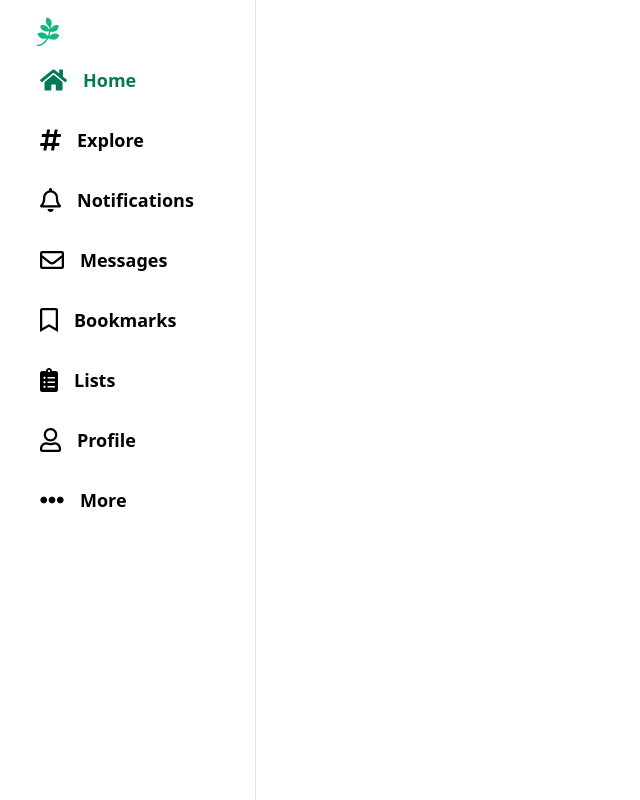
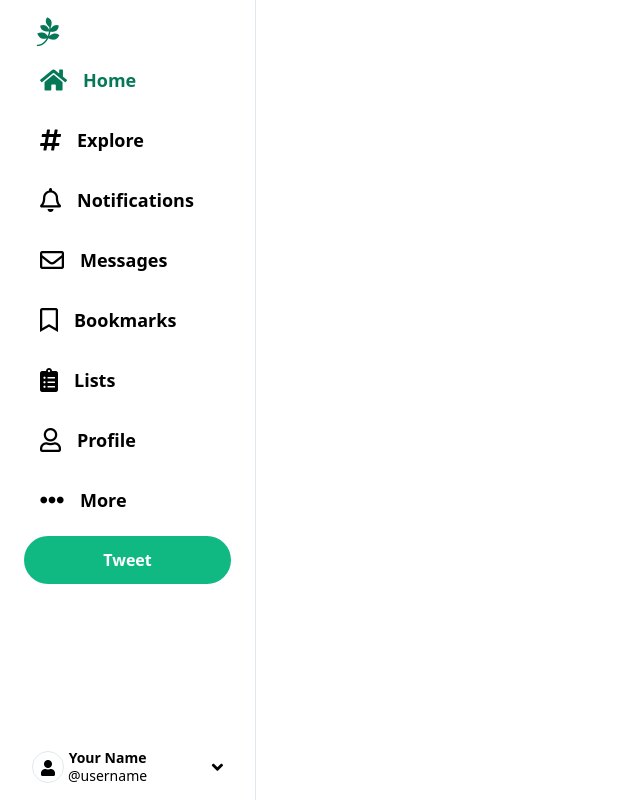
Before and after one commit to gianmarcoalessio/treeter, a Vue app: page / in a window 1280 px wide. Shown: the whole page, without its empty margins (0-640 px from the left). Built offline with nearby package versions, Linux system fonts and the light colour scheme.

Commit message:
lezione 1305

```diff
--- a/src/App.vue
+++ b/src/App.vue
@@ -1,38 +1,16 @@
 <template>
-  <div class="flex container h-screen w-full">
-    <!-- side nav -->
-    <div class="lg:w-1/5 border-r border-lighter px-2 lg:px-6 py-2 flex flex-col justify-between">
-      <div>
-        <button class="h-12 w-12 hover:bg-lightgreen text-3xl rounded-full text-green">
-          <i class="fab fa-pagelines"></i>
-        </button>
-        <div>
-          <button v-for="(tab,i) in tabs" :key="i" @click="id = tab.id" :class="`focus:outline-none hover:text-darkgreen flex items-center py-2 px-4 hover:bg-lightgreen rounded-full mr-auto mb-3 ${ id === tab.id ? 'text-darkgreen' : ''}`">
-            <i :class="`${ tab.icon } text-2xl mr-4 text-left`"></i>
-            <p class="text-lg font-semibold text-left hidden lg:block"> {{ tab.title }} </p>
-          </button>
-        </div>
-      </div>
-      <div></div>
-    </div>
-  </div>
+    <jgMain />
 </template>
 
 <script>
+
+import jgMain from  "@comp/main.vue"
 export default {
+    components: {
+        jgMain,
+    },
     data(){
         return{
-            id:"home",
-        tabs: [
-            {icon: 'fas fa-home', title: 'Home', id:'home'},
-            {icon: 'fas fa-hashtag', title: 'Explore', id: 'explore'},
-            {icon: 'far fa-bell', title: 'Notifications', id: 'notifications'},
-            {icon: 'far fa-envelope', title: 'Messages', id: 'messages'},
-            {icon: 'far fa-bookmark', title: 'Bookmarks', id: 'bookmarks'},
-            {icon: 'fas fa-clipboard-list', title: 'Lists', id: 'lists'},
-            {icon: 'far fa-user', title: 'Profile', id: 'profile'},
-            {icon: 'fas fa-ellipsis-h', title: 'More', id: 'more'}
-        ],
         }
     }
 };
--- /dev/null
+++ b/src/comp/main.vue
@@ -0,0 +1,38 @@
+<template>
+  <div class="flex container h-screen w-full">
+        <!-- side nav -->
+        <div class="lg:w-1/5 border-r border-lighter px-2 lg:px-6 py-2 flex flex-col justify-between">
+            <jgNavTop />
+            <jgNavBottom>
+                <h1 class=p-2>ciao</h1>
+                <template v-slot:utente>altri dati utente</template>
+                <template v-slot:bottone> aggiungi nuovo utente </template>
+            </jgNavBottom>
+        </div>
+        <!-- Treets -->
+        <div class="w-full md:w-1/2 h-full overflow-y-scroll">
+            <jgTreets />
+        </div>
+    </div>
+</template>
+
+<script>
+
+import jgNavTop from "@comp/navTop.vue"
+import jgNavBottom from "@comp/navBottom.vue"
+import jgTreets from "@comp/treets.vue"
+
+export default {
+
+    components:{
+        jgNavTop,
+        jgNavBottom,
+        jgTreets,
+    },
+
+}
+</script>
+
+<style>
+
+</style>
--- /dev/null
+++ b/src/comp/navBottom.vue
@@ -0,0 +1,53 @@
+<template>
+<div class="lg:w-full relative">
+            <button @click="dropdown = !dropdown" class="flex items-center w-full mt-3 hover:bg-lightgreen rounded-full p-2 focus:outline-none">
+                <i class="fas fa-user w-8 h-8 pt-2 rounded-full border border-lighter"></i>
+                <!-- <img src="profile.png" alt="" class="w-10 h-10 rounded-full border border-lighter" />  -->
+                <div class="hidden lg:block ml-1">
+                    <p class="text-sm font-bold leading-tight"> Your Name </p>
+                    <p class="text-sm leading-tight"> @username </p>
+                </div>
+                <i class="hidden lg:block fas fa-angle-down ml-auto text-lg"></i>
+            </button>
+        <div v-if="dropdown === true" class="absolute bottom-0 left-0 w-64 rounded-lg shadow-md border-lightest bg-white mb-16">
+            <button @click="dropdown = false" class="p-3 flex items-center w-full hover:bg-lightest p-2 focus:outline-none">
+                <i class="fas fa-user w-8 h-8 pt-2 rounded-full border border-lighter"></i>
+                <!-- <img src="profile.png" class="w-10 h-10 rounded-full border border-lighter" /> -->
+             <div class="ml-4">
+               <p class="text-sm font-bold leading-tight"> Your Name </p>
+                <p class="text-sm leading-tight"> @username </p>
+
+
+                <slot name="utente">
+
+                </slot>
+
+
+              </div>
+              <i class="fas fa-check ml-auto text-green"></i>
+             </button>
+             <button @click="dropdown = false" class="w-full text-left hover:bg-lightest border-t border-lighter p-3 test-sm focus:outline-none">
+              <slot name ="bottone">
+                  Add an existing account
+              </slot>
+             </button>
+             <button @click="dropdown = false" class="w-full text-left hover:bg-lightest border-t border-lighter p-3 test-sm focus:outline-none">
+               Log out @SaaSyEth
+             </button>
+             <slot />
+        </div>
+</div>
+</template>
+
+<script>
+export default {
+data() {
+    return {
+        dropdown:false
+    }
+}
+}
+</script>
+
+<style>
+</style>
--- /dev/null
+++ b/src/comp/navTop.vue
@@ -0,0 +1,49 @@
+<template>
+      <div>
+        <button class="h-12 w-12 focus:outline-none hover:bg-lightgreen text-3xl rounded-full text-darkgreen">
+          <i class="fab fa-pagelines"></i>
+        </button>
+        <div v-for="(tab,i) in tabs" :key="i">
+
+            <jgPulsante :icon="tab.icon" :title="tab.title" :id="tab.id" @premi="premi2($event)" :selezionato="id" />
+
+        </div>
+          <button class="text-white bg-green rounded-full font-semibold focus:outline-none w-12 h-12 lg:h-auto lg:w-full p-3 hover:bg-darkgreen">
+            <p class="hidden lg:block">Tweet</p>
+            <i class="fas fa-plus lg:hidden"></i>
+          </button>
+      </div>
+</template>
+
+<script>
+import jgPulsante from "@comp/pulsante.vue"
+
+export default {
+  data() {
+    return {
+      id: "home",
+      tabs: [
+        { icon: "fas fa-home", title: "Home", id: "home" },
+        { icon: "fas fa-hashtag", title: "Explore", id: "explore" },
+        { icon: "far fa-bell", title: "Notifications", id: "notifications" },
+        { icon: "far fa-envelope", title: "Messages", id: "messages" },
+        { icon: "far fa-bookmark", title: "Bookmarks", id: "bookmarks" },
+        { icon: "fas fa-clipboard-list", title: "Lists", id: "lists" },
+        { icon: "far fa-user", title: "Profile", id: "profile" },
+        { icon: "fas fa-ellipsis-h", title: "More", id: "more" },
+      ],
+    };
+  },
+  components:{
+      jgPulsante,
+  },
+  methods: {
+      premi2(a){
+          this.id =a.id
+      }
+  },
+};
+</script>
+
+<style>
+</style>
--- /dev/null
+++ b/src/comp/pulsante.vue
@@ -0,0 +1,47 @@
+<template>
+ <button @click="emit(id)" :class="evidenziato" class="focus:outline-none hover:text-darkgreen flex items-center py-2 px-4 hover:bg-lightgreen rounded-full mr-auto mb-3 ">
+            <i :class="icon"  class="text-2xl mr-4 text-left"></i>
+            <p class="text-lg font-semibold text-left hidden lg:block"> {{ title }} </p>
+</button>
+
+</template>
+
+<script>
+export default {
+    //variabili locali al componenti le posso usare in export default con il this come i props
+    data(){
+        return{}
+    },
+    //funzione che viene chiamata quando il componente viene chiamato per la prima volta, serve per impostare dei valori di default
+    created(){
+        return{}
+    },
+    //funzione che viene chiamata prima della distruzione del componente
+    beforeDestroy(){
+        return{}
+    },
+    methods: {
+        emit(id){
+            this.$emit("premi",{id,title: this.title, callback:()=>{
+                console.log("callback")
+            }})
+        }
+    },
+    //i parametri che possiamo usare quando usiamo l'oggetto
+    props: {
+        id: String,
+        title: String,
+        icon: {type: String, default: ""},
+        selezionato: String,
+    },
+    computed: {
+        evidenziato(){
+            return this.id === this.selezionato ? 'text-darkgreen' : ''
+        },
+    }
+}
+</script>
+
+<style>
+
+</style>
--- /dev/null
+++ b/src/comp/treets.vue
@@ -0,0 +1,22 @@
+<template>
+
+</template>
+
+<script>
+export default {
+data(){
+    return {
+    following: [
+        {src: 'elon.jpg', name: 'Elon Musk', handle: '@teslaBoy', time: '20 min', tweet: 'Should I just quarantine on mars??', comments: '1,000', retweets: '550', like: '1,000,003'},
+        {src: 'kevin.jpg', name: 'Kevin Hart', handle: '@miniRock', time: '55 min', tweet: 'Should me and the rock do another sub-par movie together????', comments: '2,030', retweets: '50', like: '20,003'},
+        {src: 'elon.jpg', name: 'Elon Musk', handle: '@teslaBoy', time: '1.4 hr', tweet: 'Haha just made a flame thrower. Shld I sell them?', comments: '100,000', retweets: '1,000,002', like: '5,000,003'},
+        {src: 'elon.jpg', name: 'Elon Musk', handle: '@teslaBoy', time: '1.4 hr', tweet: 'Just did something crazyyyyyyy', comments: '100,500', retweets: '1,000,032', like: '5,000,103'}
+      ],
+    }
+},
+}
+</script>
+
+<style>
+
+</style>
```
